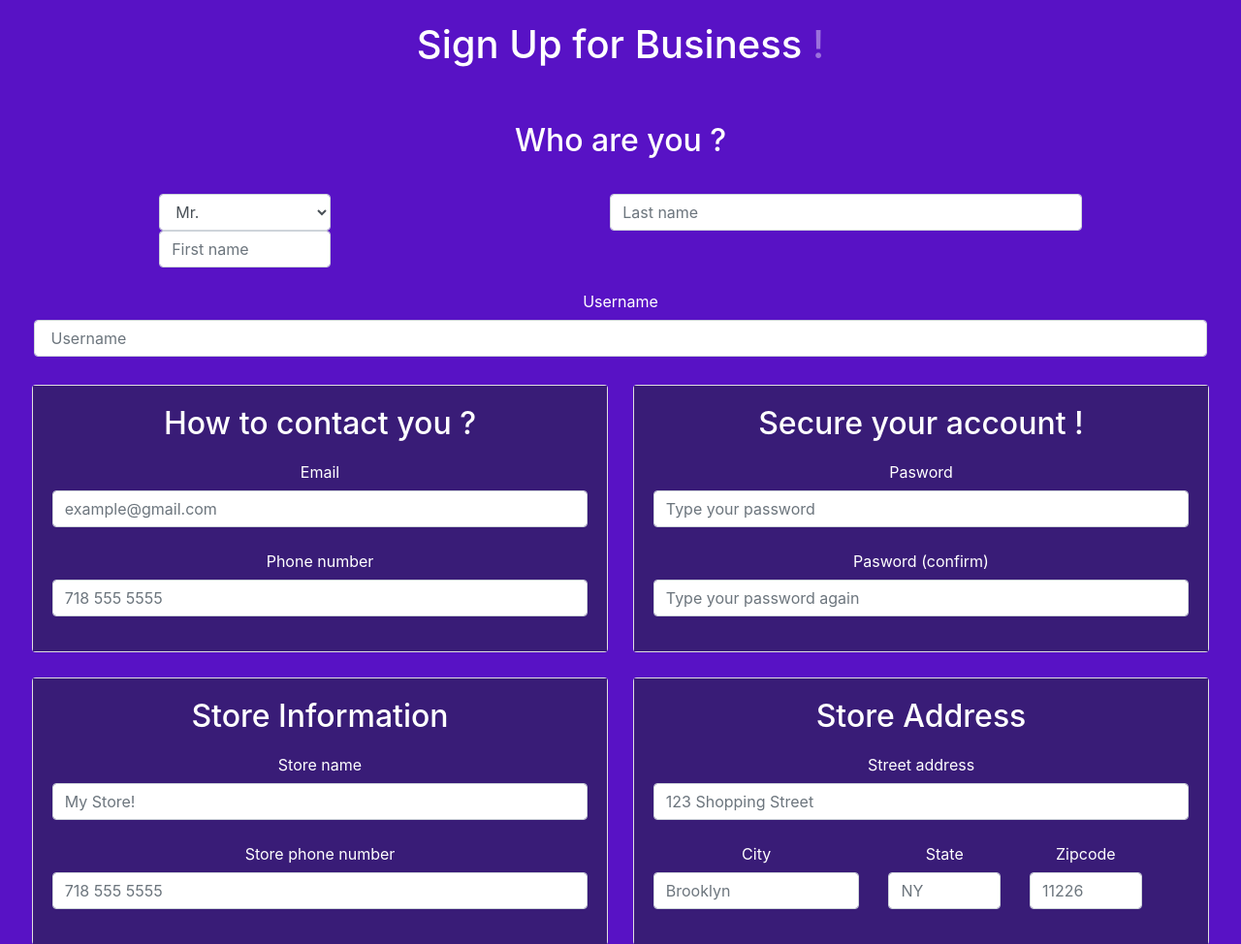
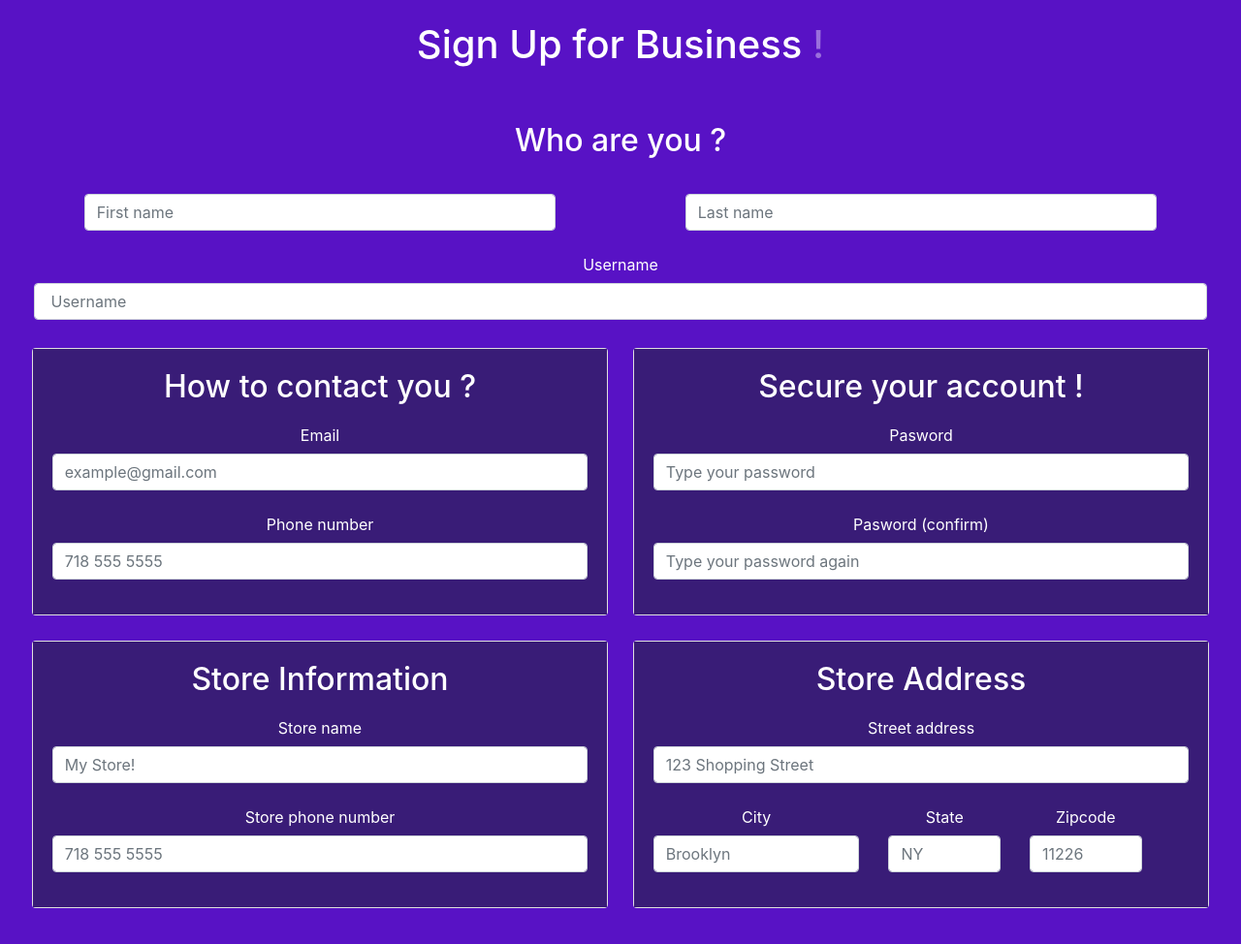
Before and after one commit to SteLitY/Customer-Line-Up-CLup-, a Django app: page /business_sign_up/ in a window 1280 px wide. Shown: the part 243-1217 px from the top of the page at 97% size. Run offline with Django 3.2, Linux system fonts and the light colour scheme; some libraries are stand-ins or nearby versions.

Commit message:
confirm changes

```diff
--- a/src/posts/templates/b_signup.html
+++ b/src/posts/templates/b_signup.html
@@ -39,11 +39,7 @@ background-color: #391c77;
                 <h2 id="who_message" class="card-title">Who are you ?</h2>
                 </br>
                 <div class="row">
-                    <div class="form-group col-md-2 mx-auto">
-                        <select id="input_sex" name="input_sex" class="form-control">
-                            <option value="Mr.">Mr.</option>
-                            <option value="Ms.">Ms.</option>
-                        </select>
+                    <div class="form-group col-md-5 mx-auto">
                         <input id="first_name" type="text" class="form-control" name="first_name"placeholder="First name" required>
                         <div id="first_name_feedback" class="invalid-feedback">
                             </div>
--- a/src/posts/views.py
+++ b/src/posts/views.py
@@ -269,6 +269,7 @@ def business_signup_view(request, *args, **kwargs):
             user.save()
             # #Save to db
             business = Business.objects.create(
+                username = request.POST.get('username'),
                 first_name = request.POST.get('first_name'),
                 last_name= request.POST.get('last_name'),
                 email= request.POST.get('email'),
```
